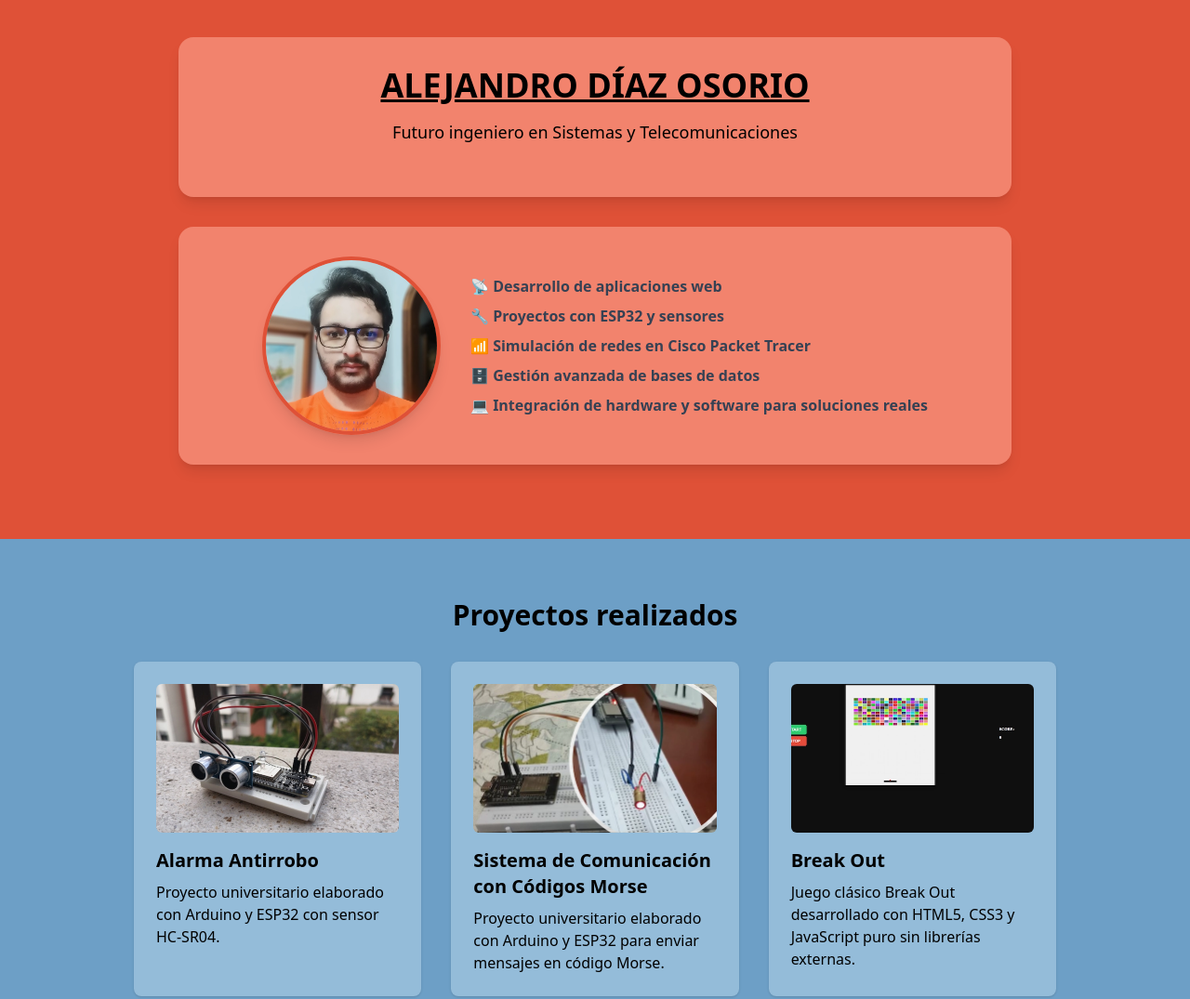
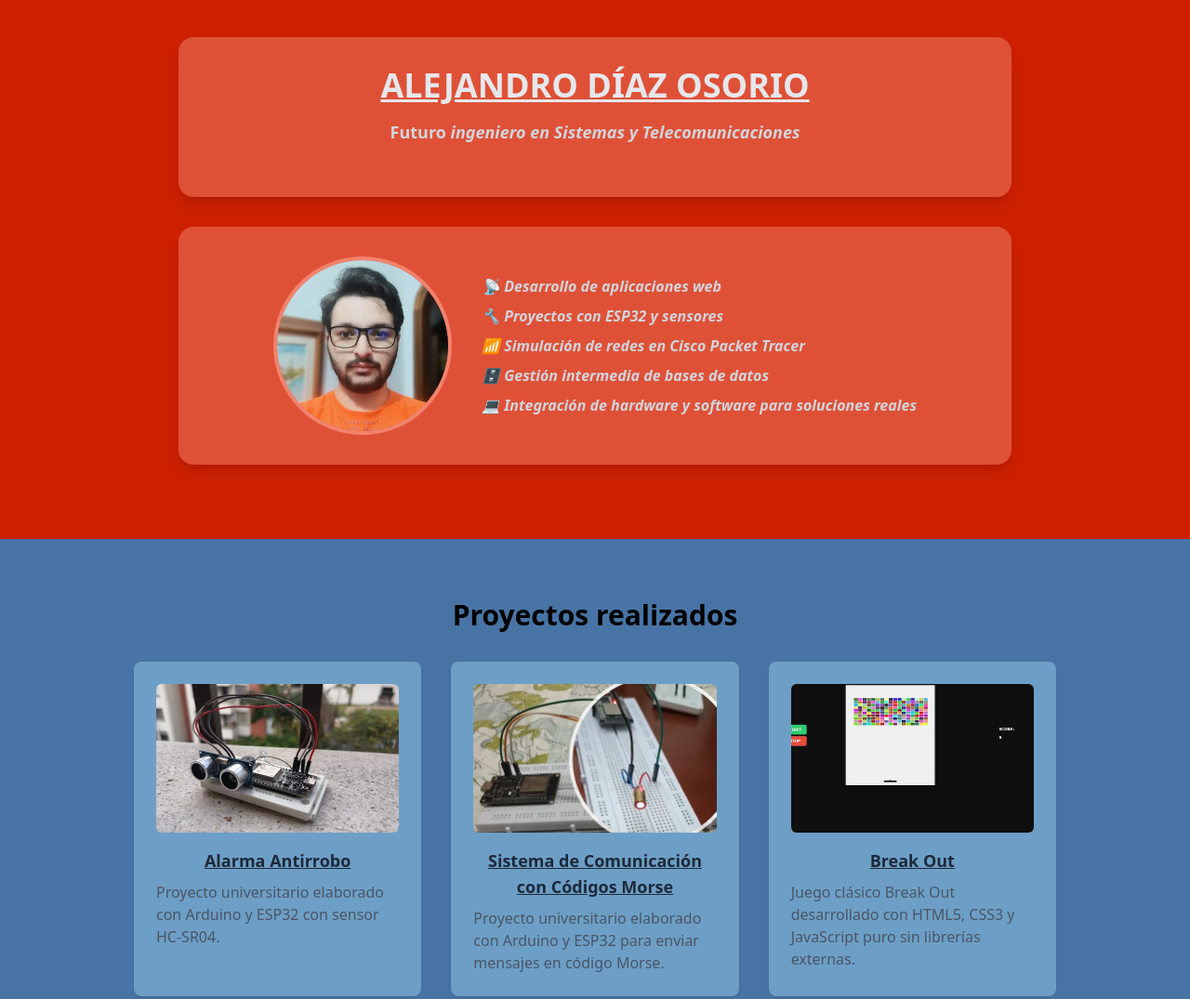
Before and after one commit to alejandro-diaz-osorio/portfolio, an Astro site: page / in a window 1280 px wide. Shown: the part 40-1115 px from the top of the page at 93% size. Built offline with nearby package versions, Linux system fonts and the light colour scheme; Astro itself is replaced by a stand-in of ours.

Commit message:
fix: update background colors and improve text styling in Presentation and Projects components for better visual consistency

```diff
--- a/src/components/Presentation.astro
+++ b/src/components/Presentation.astro
@@ -1,31 +1,43 @@
-<section class="py-12 bg-rosy-red px-4 mx-auto text-center">
+<section class="py-12 bg-ember-red px-4 mx-auto text-center">
   <div
-    class="max-w-4xl mx-auto my-8 p-8 bg-salmon-red rounded-2xl shadow-lg text-center"
+    class="max-w-4xl mx-auto my-8 p-8 bg-rosy-red rounded-2xl shadow-lg text-center"
   >
-    <h1 class="mb-4 text-4xl font-bold underline">ALEJANDRO DÍAZ OSORIO</h1>
-    <p class="mb-6 text-lg">
-      Futuro ingeniero en Sistemas y Telecomunicaciones
+    <h1 class="mb-4 text-4xl font-bold underline text-gray-200">
+      ALEJANDRO DÍAZ OSORIO
+    </h1>
+    <p class="mb-6 text-lg font-semibold text-gray-300">
+      Futuro <a
+        class="italic"
+        href="https://www.ucp.edu.co/ingenieria-de-sistemas-y-telecomunicaciones/"
+        target="_blank"
+        rel="noopener noreferrer"
+      >
+        ingeniero en Sistemas y Telecomunicaciones</a
+      >
     </p>
   </div>
 
   <div
-    class="flex md:flex-row items-center justify-center max-w-4xl mx-auto my-8 p-8 bg-salmon-red rounded-2xl shadow-lg text-center"
+    class="flex md:flex-row items-center justify-center max-w-4xl mx-auto my-8 p-8 bg-rosy-red rounded-2xl shadow-lg text-center"
   >
     <a
       href="https://www.linkedin.com/in/alejandro-diaz-osorio/"
       target="_blank"
+      rel="noopener noreferrer"
     >
       <img
         src="/profile.webp"
         alt="Profile photo"
-        class="w-48 h-48 rounded-full object-cover shadow-lg border-4 border-rosy-red mr-8 hover:scale-130 transition-transform"
+        class="w-48 h-48 rounded-full object-cover border-4 border-salmon-red mr-8 hover:scale-130 hover:shadow-2xl hover:rotate-3 transition-all"
       />
     </a>
-    <ul class="text-gray-700 text-base space-y-2 font-bold text-left">
+    <ul
+      class="text-gray-300 text-base italic space-y-2 font-semibold text-left"
+    >
       <li>📡 Desarrollo de aplicaciones web</li>
       <li>🔧 Proyectos con ESP32 y sensores</li>
       <li>📶 Simulación de redes en Cisco Packet Tracer</li>
-      <li>🗄️ Gestión avanzada de bases de datos</li>
+      <li>🗄️ Gestión intermedia de bases de datos</li>
       <li>💻 Integración de hardware y software para soluciones reales</li>
     </ul>
   </div>
--- a/src/components/Projects.astro
+++ b/src/components/Projects.astro
@@ -29,7 +29,7 @@ const projects = [
 ];
 ---
 
-<section class="py-16 bg-mist-blue px-4 mx-auto">
+<section class="py-16 bg-deep-blue px-4 mx-auto">
   <div class="max-w-5xl mx-auto px-4">
     <h2 class="text-3xl font-bold mb-8 text-center">Proyectos realizados</h2>
     <div class="grid gap-8 md:grid-cols-2 lg:grid-cols-3">
@@ -39,15 +39,17 @@ const projects = [
             href={project.link}
             target="_blank"
             rel="noopener noreferrer"
-            class="block bg-blue-breeze rounded-lg shadow hover:shadow-lg transition p-6"
+            class="block bg-mist-blue rounded-lg shadow hover:scale-105 hover:bg-blue-breeze p-6 transition-all"
           >
             <Image
               src={project.image}
-              alt={project.title ?? ""}
+              alt={project.title}
               class="w-full h-40 object-cover rounded-md mb-4"
             />
-            <h3 class="text-xl font-semibold mb-2">{project.title}</h3>
-            <p class="text-primary">{project.description}</p>
+            <h3 class="text-lg font-semibold mb-2 underline text-gray-800 text-center rounded-sm">
+              {project.title}
+            </h3>
+            <p class="text-md text-gray-600">{project.description}</p>
           </a>
         ))
       }
```
